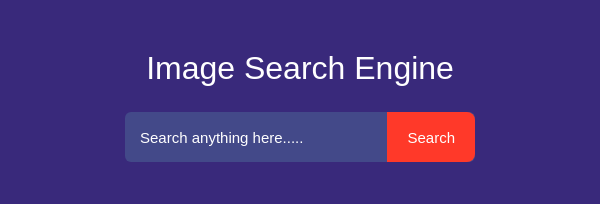
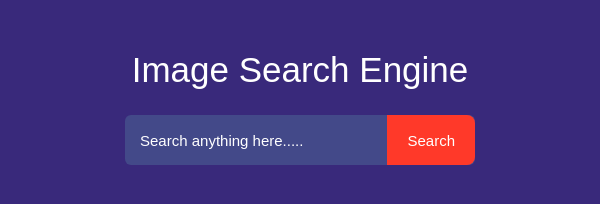
Before and after one commit to Gargshruti19/image-search-engine, a plain HTML site: page index.html in a window 600 px wide. Drawn offline with Linux system fonts and the light colour scheme.

Commit message:
Update style.css

```diff
--- a/style.css
+++ b/style.css
@@ -12,6 +12,8 @@ h1 {
 	text-align: center;
 	margin: 100px auto 50px;
 	font-weight: 600;
+		font-size: 60px;
+
 }
 #search-form {
 	width: 90%;
@@ -78,6 +80,8 @@ form button {
 		text-align: center;
 		margin: 50px auto 25px;
 		font-weight: 600;
+			font-size: 50px;
+
 	}
 	#search-result {
 		width: 80%;
@@ -145,6 +149,8 @@ form button {
 		text-align: center;
 		margin: 50px auto 25px;
 		font-weight: 400;
+			font-size: 35px;
+
 	}
 	#search-result {
 		width: 80%;
@@ -213,6 +219,8 @@ form button {
 		text-align: center;
 		margin: 25px auto 15px;
 		font-weight: 400;
+			font-size: 30px;
+
 	}
 	#search-result {
 		width: 80%;
```
